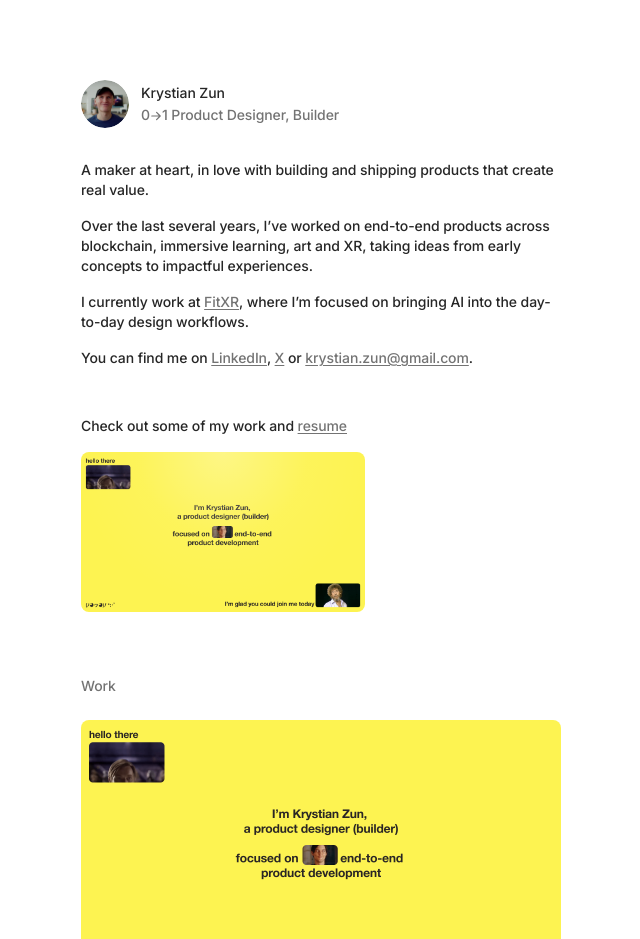
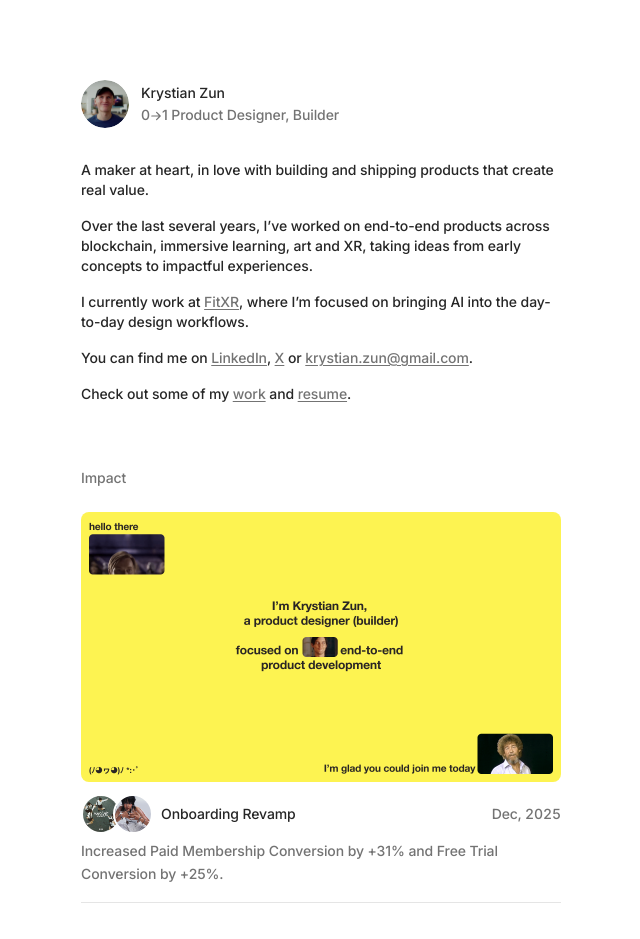
Before and after one commit to krystianzun/krystianzun-com, a Next.js app: page / in a window 1280 px wide. Shown: the top 939 px of the page, without its empty margins (319-959 px from the left). Built offline with nearby package versions, Linux system fonts and the light colour scheme.

Commit message:
remove tile and move link to figma as text

```diff
--- a/app/_components/Work.tsx
+++ b/app/_components/Work.tsx
@@ -21,9 +21,9 @@ const work: WorkItem[] = [
   {
     title: "Onboarding Revamp",
     company: "FitXR",
-    companyLogo: "/images/portfolio-cover.png",
+    companyLogo: "/images/illit-magnetic.jpg",
     companyColor: "#7C3AED",
-    collaborator: "In-house",
+    collaboratorLogo: "/images/lisaRockstar.jpg",
     collaboratorColor: "#1E40AF",
     result:
       "Increased Paid Membership Conversion by +31% and Free Trial Conversion by +25%.",
@@ -44,12 +44,12 @@ function LogoCircle({
 }) {
   if (src) {
     return (
-      <div className="w-6 h-6 rounded-full border-2 border-white overflow-hidden shrink-0 bg-gray-100">
+      <div className="w-10 h-10 rounded-full border-2 border-white overflow-hidden shrink-0 bg-gray-100">
         <Image
           src={src}
           alt={name}
-          width={24}
-          height={24}
+          width={40}
+          height={40}
           className="object-cover w-full h-full"
         />
       </div>
@@ -57,7 +57,7 @@ function LogoCircle({
   }
   return (
     <div
-      className="w-6 h-6 rounded-full border-2 border-white shrink-0 flex items-center justify-center text-white text-[9px] font-bold"
+      className="w-10 h-10 rounded-full border-2 border-white shrink-0 flex items-center justify-center text-white text-[9px] font-bold"
       style={{ backgroundColor: color ?? "#6B7280" }}
     >
       {name.charAt(0).toUpperCase()}
@@ -120,12 +120,12 @@ function WorkRow({
         <div className="flex items-center gap-2">
           <div className="flex items-center">
             <LogoCircle src={companyLogo} color={companyColor} name={company} />
-            {collaborator && (
+            {(collaborator || collaboratorLogo) && (
               <div className="-ml-2">
                 <LogoCircle
                   src={collaboratorLogo}
                   color={collaboratorColor}
-                  name={collaborator}
+                  name={collaborator ?? ""}
                 />
               </div>
             )}
@@ -156,7 +156,7 @@ function WorkRow({
 export default function Work() {
   return (
     <section className="mb-12">
-      <h3 className="pb-2 text-muted font-medium">Work</h3>
+      <h3 className="pb-2 text-muted font-medium">Impact</h3>
       <div className="group/list">
         {work.map((item) => (
           <WorkRow key={item.title + item.company} {...item} />
--- a/app/page.tsx
+++ b/app/page.tsx
@@ -125,12 +125,16 @@ export default function Home() {
               </a>{" "}
               or <InlineEmail />.
             </p>
-          </div>
-        </article>
-
-        <div>
-          <h2 className="mb-4 font-medium">
-            Check out some of my work and{" "}
+            <p className="mb-4 font-medium">
+              Check out some of my{" "}
+              <a
+                href="https://tinyurl.com/kzportfolio26"
+                target="_blank"
+                className="link-muted"
+              >
+                work
+              </a>{" "}
+              and{" "}
               <a
                 href="/Krystian Zun - Resume.pdf"
                 target="_blank"
@@ -138,33 +142,10 @@ export default function Home() {
               >
                 resume
               </a>
-          </h2>
-          <a
-            href="https://tinyurl.com/kzportfolio26"
-            target="_blank"
-            rel="noopener noreferrer"
-          >
-            <TiltCard className="rounded-xl mb-16 h-40 aspect-video bg-[#FDF351]">
-              <div className="relative w-full h-full rounded-lg overflow-hidden">
-                <Image
-                  src="/images/portfolio-cover.png"
-                  alt="Portfolio"
-                  fill
-                  className="object-cover"
-                />
-                <div
-                  className="absolute inset-0 pointer-events-none"
-                  style={{
-                    background:
-                      "radial-gradient(circle at var(--mouse-x, 50%) var(--mouse-y, 0%), rgba(255,255,255,0.3) 0%, rgba(255,255,255,0.05) 40%, transparent 70%)",
-                    transition: "background 0.1s ease",
-                  }}
-                />
+              .
+            </p>
           </div>
-            </TiltCard>
-          </a>
-        </div>
-
+        </article>
         <Work />
         <Writing />
         <Engagement />
```
Lines whose indentation alone changed are shown as unchanged.
